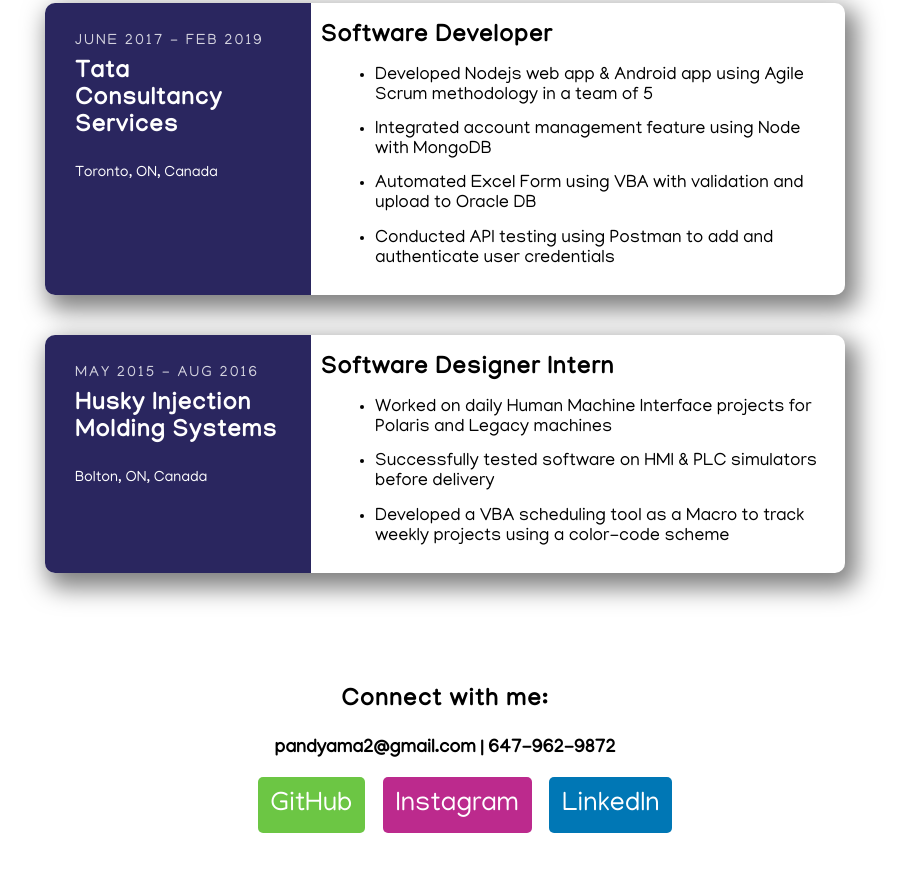
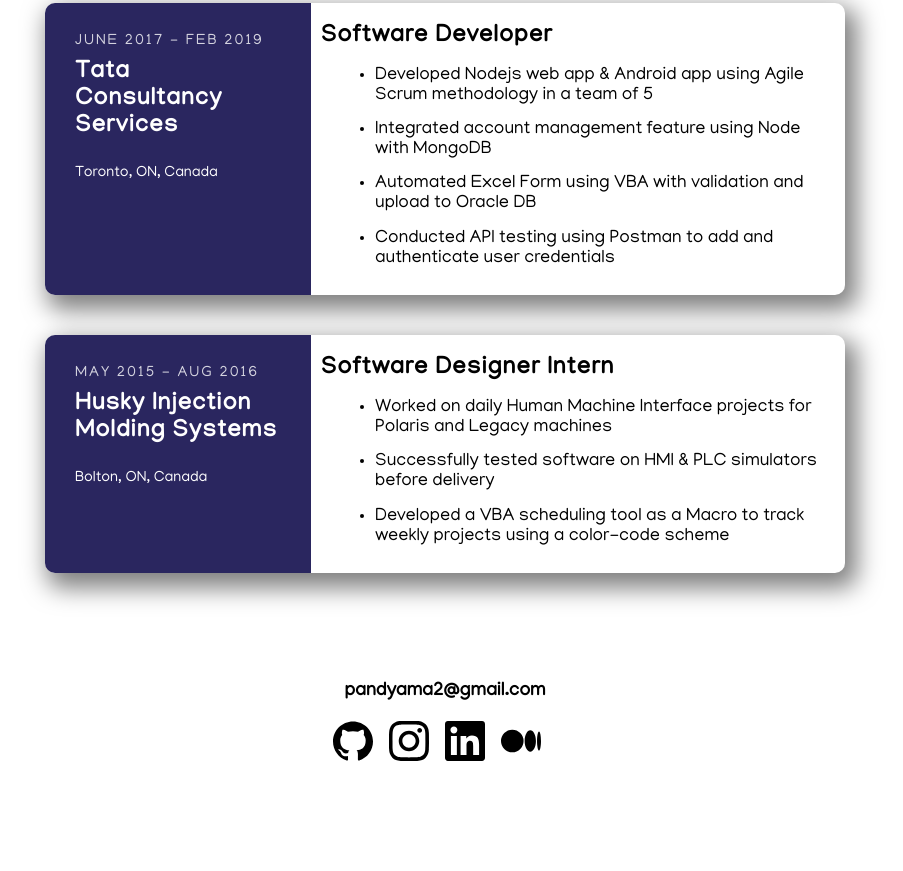
Before and after one commit to pandyama/pandyama.github.io, a plain HTML site: page work.html in a window 1280 px wide. Shown: the part 871-1742 px from the top of the page, without its empty margins (195-1098 px from the left). After the commit the page ends 1708 px from the top, so only its background shows below. Drawn offline with Linux system fonts and the light colour scheme; a web font is replaced by a local one.

Commit message:
added svg icons

```diff
--- a/index.css
+++ b/index.css
@@ -161,12 +161,27 @@
 .masthead-intro {
   text-align: center;
 }
+.vertical {
+  display: flex;
+  flex-direction: column;
+  align-items: center;
+}
+
+.horizontal {
+  display: flex;
+  flex-direction: row;
+  justify-content: center;
+}
+
+.horizontal > a {
+  margin-right: 16px;
+}
+
 .content-footer {
   margin: 50px 0;
   padding: 20px 0;
   text-align: center;
   background-color: white;
-  text-decoration: none;
 }
 .social > li {
   display: inline-block;
--- a/projects.css
+++ b/projects.css
@@ -49,6 +49,22 @@
   color: #000;
   padding: 30px;
   width: 20em;
+}
+
+.vertical {
+  display: flex;
+  flex-direction: column;
+  align-items: center;
+}
+
+.horizontal {
+  display: flex;
+  flex-direction: row;
+  justify-content: center;
+}
+
+.horizontal > a {
+  margin-right: 16px;
 }
 
 .course-info {
--- a/work.css
+++ b/work.css
@@ -38,6 +38,22 @@
 .course h5 {
   font-size: 15px;
   font-weight: 200;
+}
+
+.vertical {
+  display: flex;
+  flex-direction: column;
+  align-items: center;
+}
+
+.horizontal {
+  display: flex;
+  flex-direction: row;
+  justify-content: center;
+}
+
+.horizontal > a {
+  margin-right: 16px;
 }
 
 .course h2 {
--- a/work.html
+++ b/work.html
@@ -143,31 +143,26 @@
       </div>
     </div>
     <footer class="content-footer">
-      <p>Connect with me:</p>
-      <div>
-        <h3>pandyama2@gmail.com | 647-962-9872</h3>
+      <div class="vertical">
+        <h3>pandyama2@gmail.com</h3>
       </div>
-      <ul class="social">
-        <li class="github">
-          <a class="css-is-deranged" href="https://github.com/pandyama"
-            >GitHub</a
-          >
-        </li>
-        <li class="instagram">
-          <a
-            class="css-is-deranged"
-            href="https://www.instagram.com/meet_sauce/"
-            >Instagram</a
-          >
-        </li>
-        <li class="linkedin">
-          <a
-            class="css-is-deranged"
-            href="https://www.linkedin.com/in/meetpandya-9089/"
-            >LinkedIn</a
-          >
-        </li>
-      </ul>
+      <div class="horizontal">
+        <a class="css-is-deranged" href="https://github.com/pandyama">
+          <img src="github.svg" height="40px" width="40px" />
+        </a>
+        <a class="css-is-deranged" href="https://www.instagram.com/meet_sauce/">
+          <img src="instagram.svg" height="40px" width="40px" />
+        </a>
+        <a
+          class="css-is-deranged"
+          href="https://www.linkedin.com/in/meetpandya-9089/"
+        >
+          <img src="linkedin.svg" height="40px" width="40px" />
+        </a>
+        <a class="css-is-deranged" href="https://medium.com/@pandyama">
+          <img src="medium.svg" height="40px" width="40px" />
+        </a>
+      </div>
     </footer>
   </body>
 </html>
```
Also changed, not shown: index.html (+39 -28 lines), projects.html (+19 -24 lines), github.svg (added), instagram.svg (added), linkedin.svg (added), medium.svg (added).
